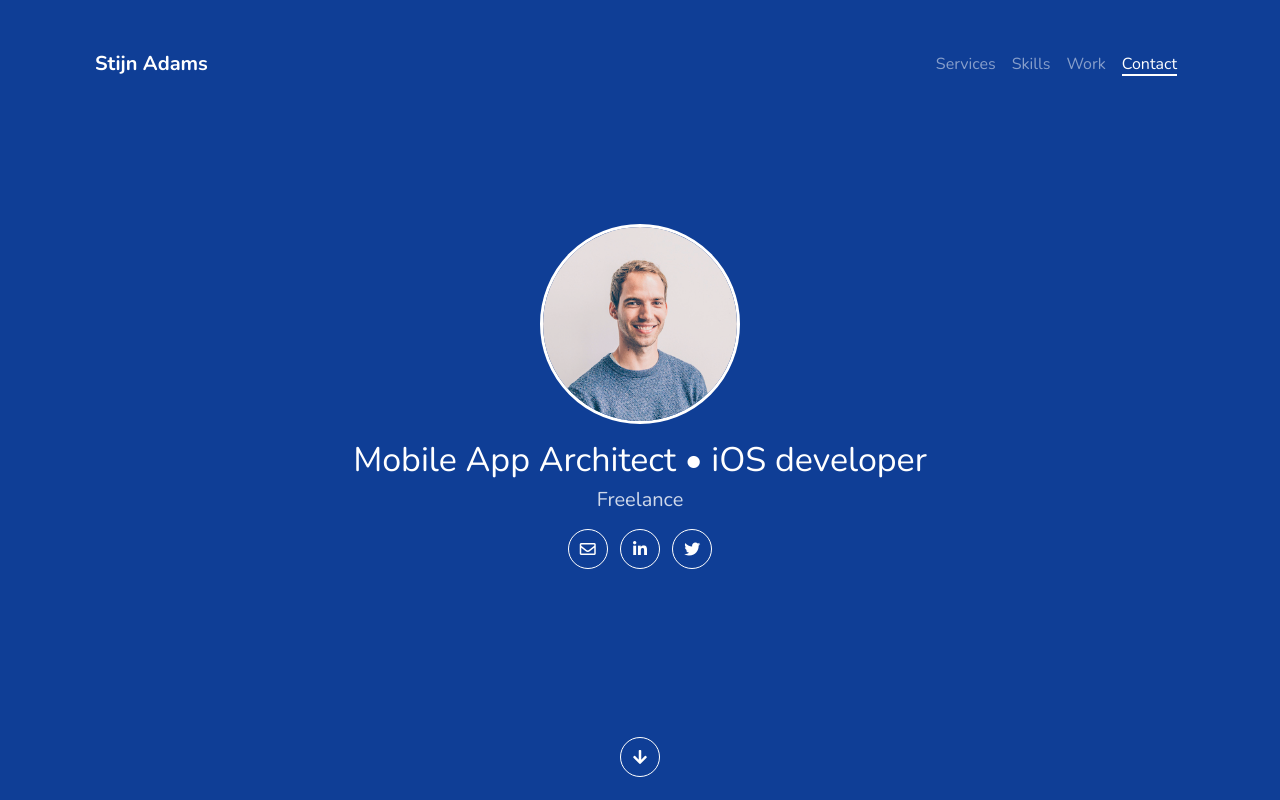
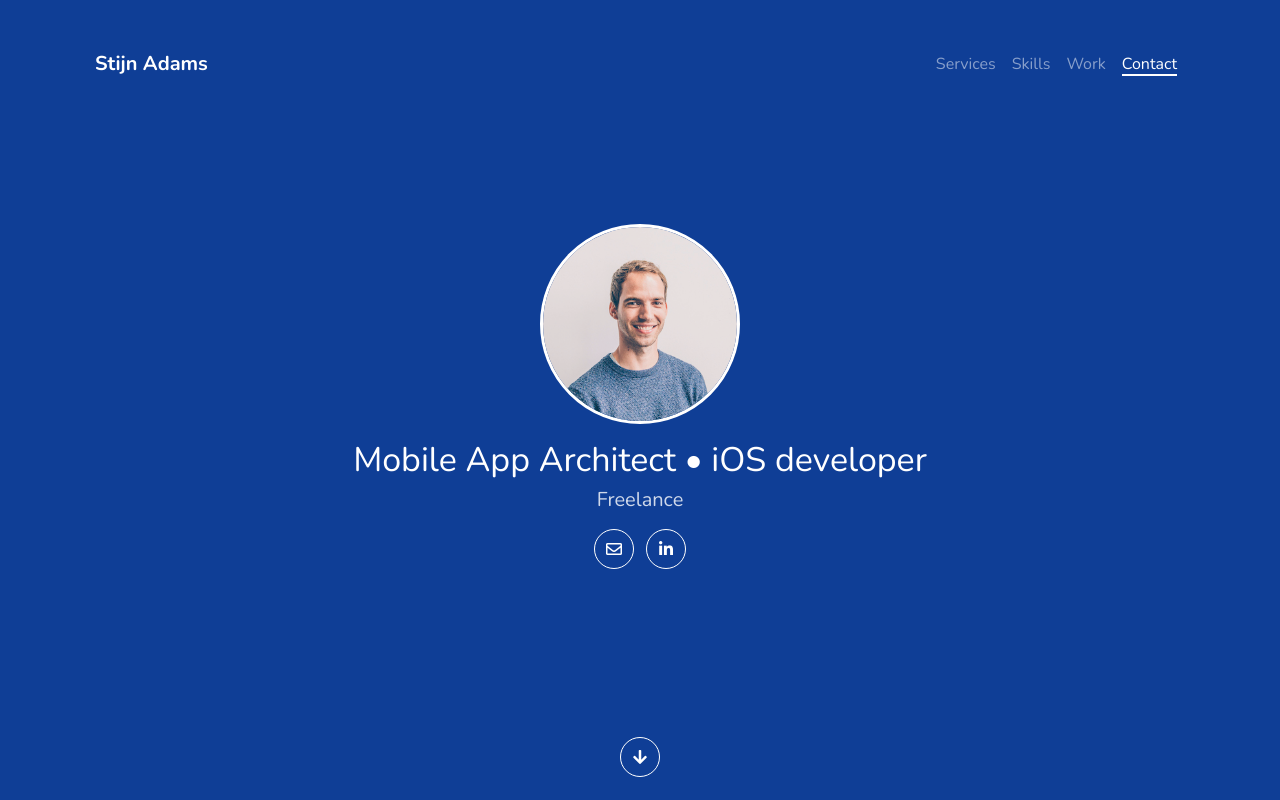
Before and after one commit to digitalappetite/stijnadams.com, a website: page index.html in a window 1280 px wide. Shown: the top 800 px of the page. Drawn offline with nearby package versions, Linux system fonts and the light colour scheme; files that its build step writes are made by us from their sources.

Commit message:
remove twitter link

```diff
--- a/index.html
+++ b/index.html
@@ -81,8 +81,6 @@
                                     class="far fa-envelope"></i></a></li>
                         <li class="circle icon-link"><a href="https://be.linkedin.com/in/stijnadams" target="_blank"><i
                                     class="fab fa-linkedin-in"></i></a></li>
-                        <li class="circle icon-link"><a href="https://www.twitter.com/stijnadams" target="_blank"><i
-                                    class="fab fa-twitter"></i></a></li>
                     </ul>
                 </div>
             </div>
```
